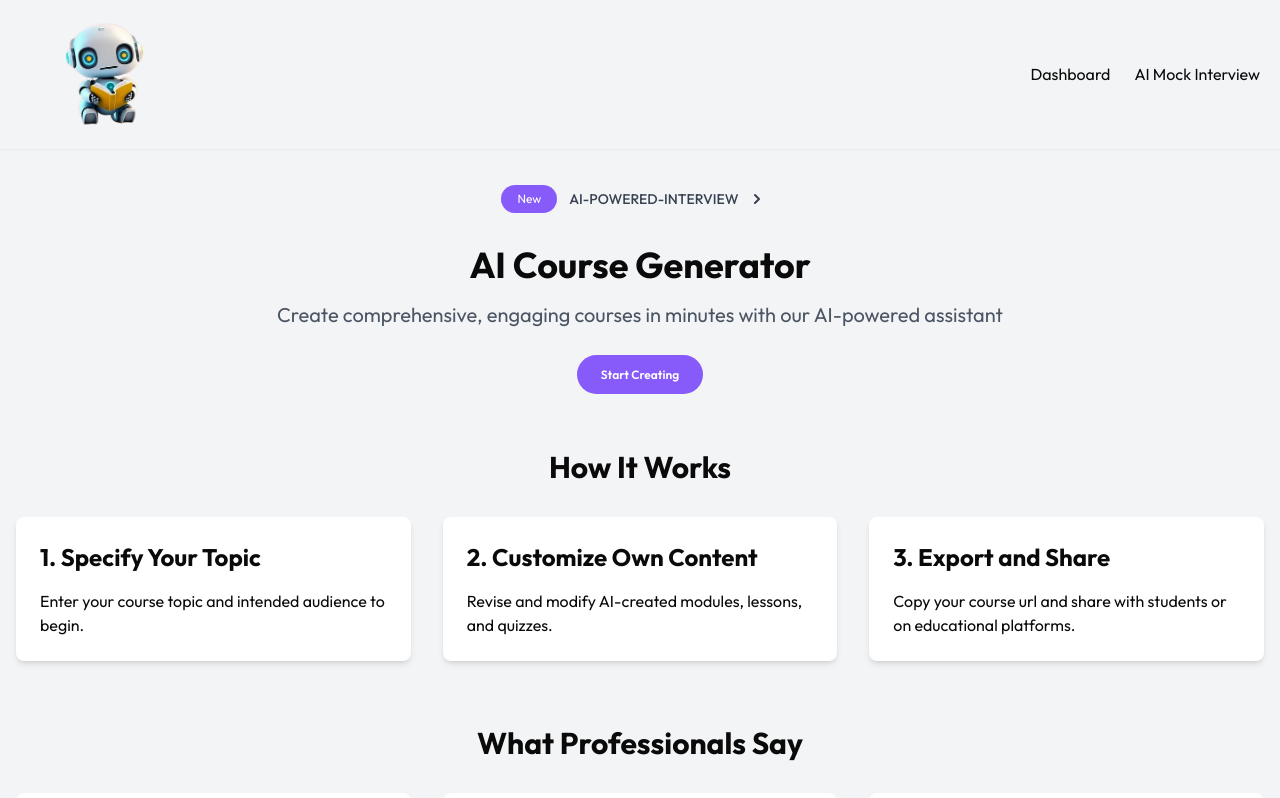
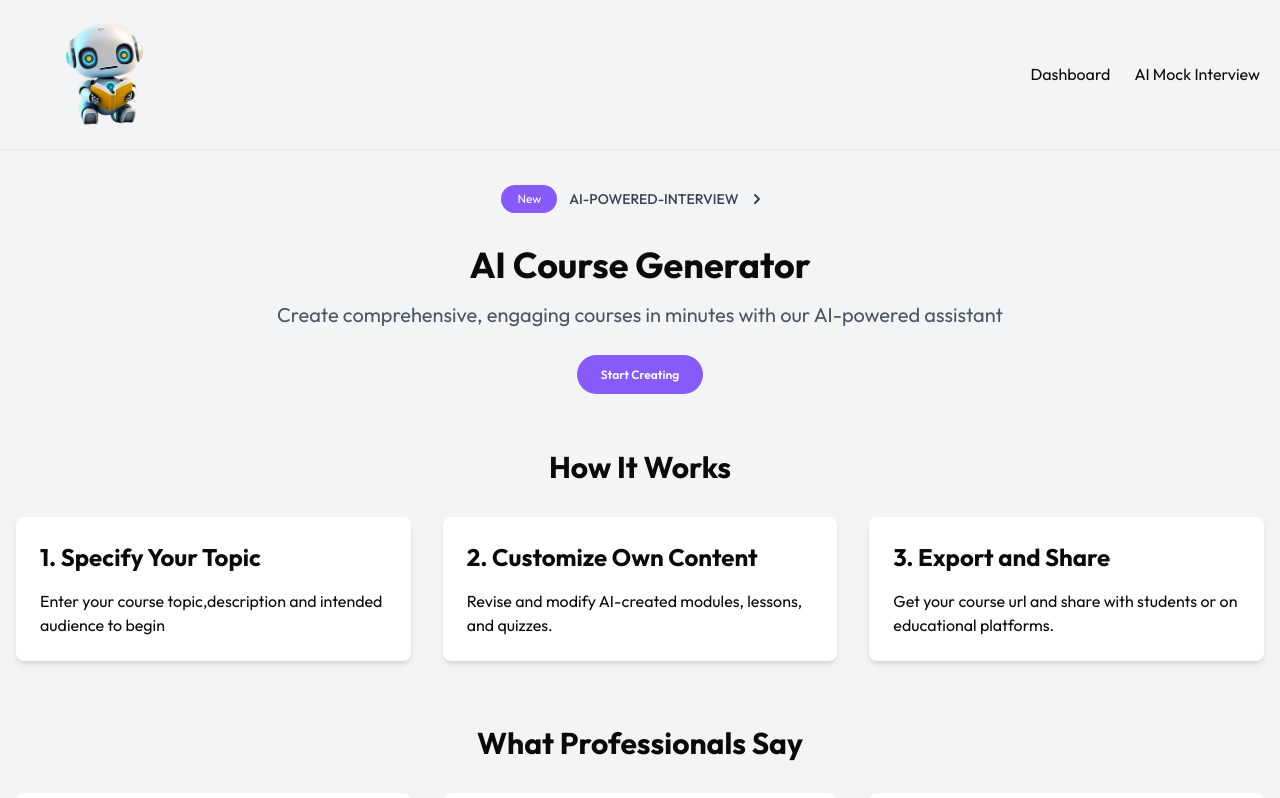
Before and after one commit to webcrafter000/CourseCrafter, a Next.js app: page / in a window 1280 px wide. Shown: the top 798 px of the page. Built offline with nearby package versions, Linux system fonts and the light colour scheme; no server answers.

Commit message:
Initial commit13

```diff
--- a/app/create-course/[courseId]/finish/page.jsx
+++ b/app/create-course/[courseId]/finish/page.jsx
@@ -6,7 +6,7 @@ import { and, eq } from "drizzle-orm";
 import { useRouter } from "next/navigation";
 import React, { useEffect, useState } from "react";
 import CourseBasicInfo from "../_components/CourseBasicInfo";
-import { HiOutlineClipboardDocumentCheck } from "react-icons/hi2";
+// import { HiOutlineClipboardDocumentCheck } from "react-icons/hi2";
 import { FiShare2 } from "react-icons/fi";
 
 function FinishScreen({ params }) {
@@ -33,14 +33,14 @@ function FinishScreen({ params }) {
 
   const courseURL = `${process.env.NEXT_PUBLIC_HOST_NAME}/course/${course?.courseId}`;
 
-  const handleCopy = async () => {
-    try {
-      await navigator.clipboard.writeText(courseURL);
-      alert("Course URL copied to clipboard!");
-    } catch (err) {
-      console.error("Failed to copy: ", err);
-    }
-  };
+  // const handleCopy = async () => {
+  //   try {
+  //     await navigator.clipboard.writeText(courseURL);
+  //     alert("Course URL copied to clipboard!");
+  //   } catch (err) {
+  //     console.error("Failed to copy: ", err);
+  //   }
+  // };
 
   const handleShare = async () => {
     if (navigator.share) {
--- a/app/page.js
+++ b/app/page.js
@@ -33,7 +33,7 @@ export default function Home() {
           <div className="grid grid-cols-1 md:grid-cols-3 gap-8">
             <div className="bg-white p-6 rounded-lg shadow-md transition-transform transform hover:scale-105">
               <div className="text-2xl font-bold mb-4">1. Specify Your Topic</div>
-              <p>Enter your course topic and intended audience to begin.</p>
+              <p>Enter your course topic,description and intended audience to begin </p>
             </div>
             <div className="bg-white p-6 rounded-lg shadow-md transition-transform transform hover:scale-105">
               <div className="text-2xl font-bold mb-4">2. Customize Own Content</div>
@@ -41,7 +41,7 @@ export default function Home() {
             </div>
             <div className="bg-white p-6 rounded-lg shadow-md transition-transform transform hover:scale-105">
               <div className="text-2xl font-bold mb-4">3. Export and Share</div>
-              <p>Copy your course url and share with  students or on educational platforms.</p>
+              <p>Get your course url and share with  students or on educational platforms.</p>
             </div>
           </div>
         </section>
```
